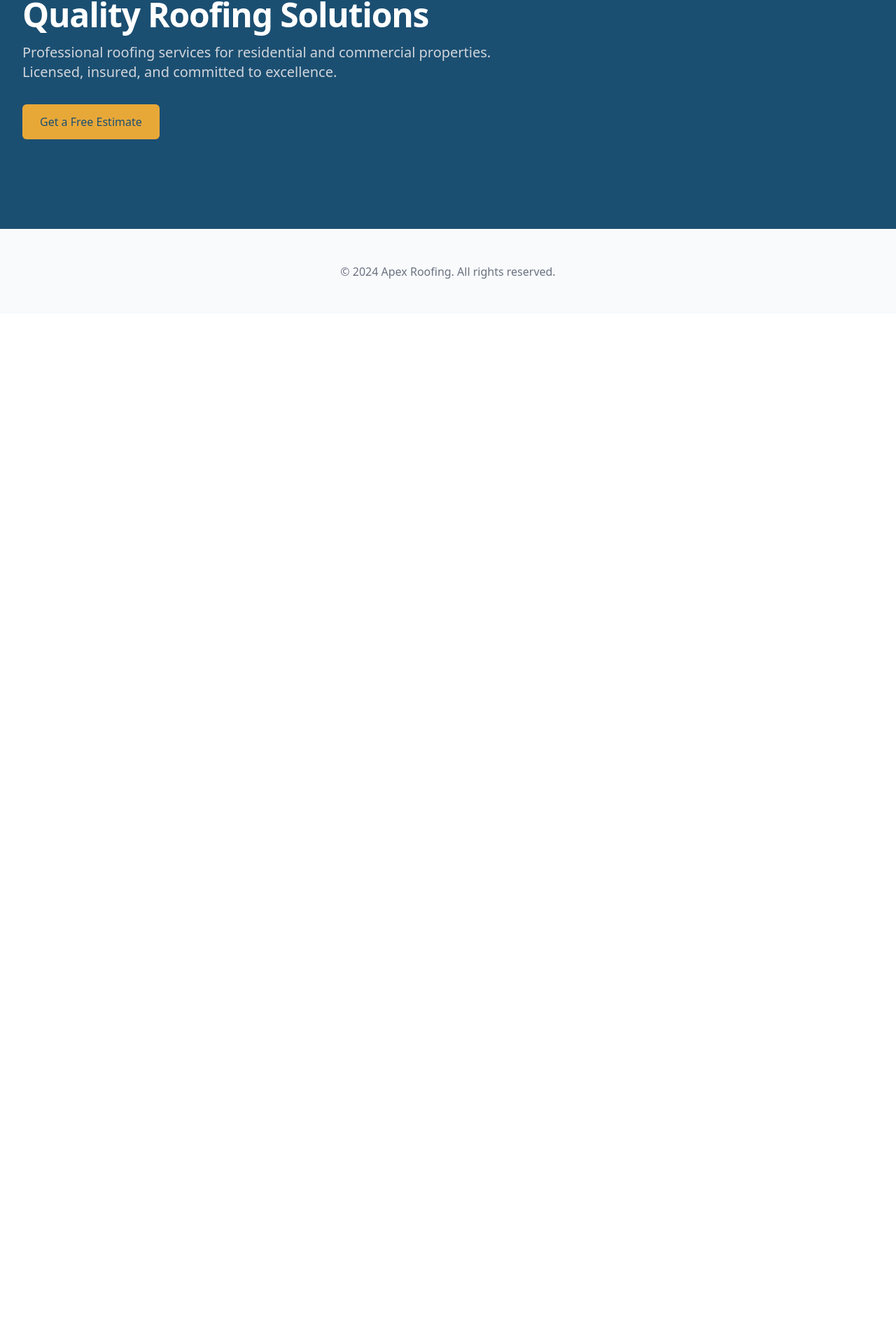
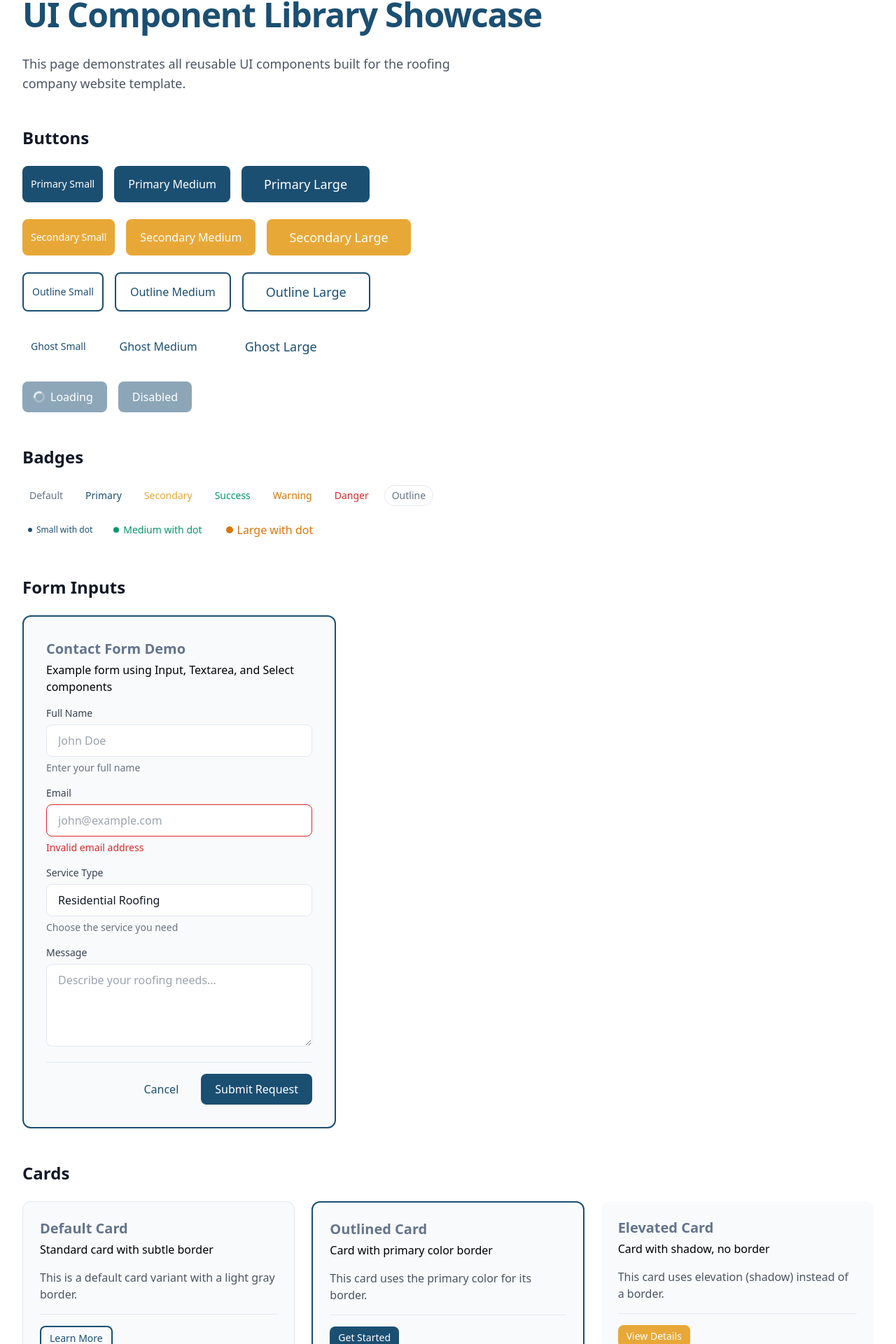
Before and after one commit to rijaluddina/whop, a React (Vite) app: page / in a window 1280 px wide. Shown: the part 196-2116 px from the top of the page at 70% size. Before the commit the page ends 800 px from the top, so only its background shows below. Built offline with nearby package versions, Linux system fonts and the light colour scheme.

Commit message:
fix: theming consistency for UI component library (Fix Round 1)

```diff
--- a/src/App.tsx
+++ b/src/App.tsx
@@ -1,8 +1,31 @@
+import {
+  Button,
+  Card,
+  CardHeader,
+  CardTitle,
+  CardDescription,
+  CardContent,
+  CardFooter,
+  Input,
+  Textarea,
+  Select,
+  Badge,
+  Container,
+  Section,
+} from './components/ui';
+
 function App() {
+  const selectOptions = [
+    { value: 'residential', label: 'Residential Roofing' },
+    { value: 'commercial', label: 'Commercial Roofing' },
+    { value: 'repair', label: 'Roof Repair' },
+    { value: 'inspection', label: 'Roof Inspection' },
+  ];
+
   return (
     <div className="min-h-screen bg-[var(--color-background)]">
       <header className="border-b border-[var(--color-surface)]">
-        <div className="max-w-7xl mx-auto px-4 sm:px-6 lg:px-8">
+        <Container>
           <div className="flex justify-between items-center h-16">
             <div className="flex items-center">
               <h1 className="text-xl font-bold text-[var(--color-primary)]">Apex Roofing</h1>
@@ -19,35 +42,222 @@ function App() {
               </a>
             </nav>
           </div>
-        </div>
+        </Container>
       </header>
       <main>
-        <section className="relative bg-[var(--color-primary)] text-white py-20 sm:py-32">
-          <div className="max-w-7xl mx-auto px-4 sm:px-6 lg:px-8">
-            <h2 className="text-4xl sm:text-5xl font-bold tracking-tight">
-              Quality Roofing Solutions
-            </h2>
-            <p className="mt-4 text-lg sm:text-xl text-gray-300 max-w-2xl">
-              Professional roofing services for residential and commercial properties. Licensed,
-              insured, and committed to excellence.
-            </p>
-            <div className="mt-8">
-              <a
-                href="#contact"
-                className="inline-flex items-center px-6 py-3 border border-transparent text-base font-medium rounded-md text-[var(--color-primary)] bg-[var(--color-secondary)] hover:bg-yellow-500"
-              >
-                Get a Free Estimate
-              </a>
+        <Section variant="default" size="xl">
+          <h2 className="text-4xl sm:text-5xl font-bold tracking-tight text-[var(--color-primary)] mb-8">
+            UI Component Library Showcase
+          </h2>
+          <p className="text-lg text-gray-600 mb-12 max-w-2xl">
+            This page demonstrates all reusable UI components built for the roofing company website
+            template.
+          </p>
+
+          {/* Buttons Section */}
+          <div className="mb-12">
+            <h3 className="text-2xl font-semibold text-gray-900 mb-6">Buttons</h3>
+            <div className="flex flex-wrap gap-4 mb-6">
+              <Button variant="primary" size="sm">
+                Primary Small
+              </Button>
+              <Button variant="primary" size="md">
+                Primary Medium
+              </Button>
+              <Button variant="primary" size="lg">
+                Primary Large
+              </Button>
+            </div>
+            <div className="flex flex-wrap gap-4 mb-6">
+              <Button variant="secondary" size="sm">
+                Secondary Small
+              </Button>
+              <Button variant="secondary" size="md">
+                Secondary Medium
+              </Button>
+              <Button variant="secondary" size="lg">
+                Secondary Large
+              </Button>
+            </div>
+            <div className="flex flex-wrap gap-4 mb-6">
+              <Button variant="outline" size="sm">
+                Outline Small
+              </Button>
+              <Button variant="outline" size="md">
+                Outline Medium
+              </Button>
+              <Button variant="outline" size="lg">
+                Outline Large
+              </Button>
+            </div>
+            <div className="flex flex-wrap gap-4 mb-6">
+              <Button variant="ghost" size="sm">
+                Ghost Small
+              </Button>
+              <Button variant="ghost" size="md">
+                Ghost Medium
+              </Button>
+              <Button variant="ghost" size="lg">
+                Ghost Large
+              </Button>
+            </div>
+            <div className="flex flex-wrap gap-4">
+              <Button variant="primary" loading>
+                Loading
+              </Button>
+              <Button variant="primary" disabled>
+                Disabled
+              </Button>
             </div>
           </div>
-        </section>
+
+          {/* Badges Section */}
+          <div className="mb-12">
+            <h3 className="text-2xl font-semibold text-gray-900 mb-6">Badges</h3>
+            <div className="flex flex-wrap gap-3 mb-4">
+              <Badge variant="default">Default</Badge>
+              <Badge variant="primary">Primary</Badge>
+              <Badge variant="secondary">Secondary</Badge>
+              <Badge variant="success">Success</Badge>
+              <Badge variant="warning">Warning</Badge>
+              <Badge variant="danger">Danger</Badge>
+              <Badge variant="outline">Outline</Badge>
+            </div>
+            <div className="flex flex-wrap gap-3 mb-4">
+              <Badge variant="primary" size="sm" dot>
+                Small with dot
+              </Badge>
+              <Badge variant="success" size="md" dot>
+                Medium with dot
+              </Badge>
+              <Badge variant="warning" size="lg" dot>
+                Large with dot
+              </Badge>
+            </div>
+          </div>
+
+          {/* Form Inputs Section */}
+          <div className="mb-12">
+            <h3 className="text-2xl font-semibold text-gray-900 mb-6">Form Inputs</h3>
+            <Card variant="outlined" padding="lg" className="max-w-md">
+              <CardHeader>
+                <CardTitle>Contact Form Demo</CardTitle>
+                <CardDescription>
+                  Example form using Input, Textarea, and Select components
+                </CardDescription>
+              </CardHeader>
+              <CardContent className="space-y-4">
+                <Input label="Full Name" placeholder="John Doe" helperText="Enter your full name" />
+                <Input
+                  label="Email"
+                  type="email"
+                  placeholder="john@example.com"
+                  error="Invalid email address"
+                />
+                <Select
+                  label="Service Type"
+                  placeholder="Select a service"
+                  options={selectOptions}
+                  helperText="Choose the service you need"
+                />
+                <Textarea label="Message" placeholder="Describe your roofing needs..." rows={4} />
+              </CardContent>
+              <CardFooter>
+                <div className="flex gap-3 justify-end">
+                  <Button variant="ghost">Cancel</Button>
+                  <Button variant="primary">Submit Request</Button>
+                </div>
+              </CardFooter>
+            </Card>
+          </div>
+
+          {/* Cards Section */}
+          <div className="mb-12">
+            <h3 className="text-2xl font-semibold text-gray-900 mb-6">Cards</h3>
+            <div className="grid grid-cols-1 md:grid-cols-3 gap-6">
+              <Card variant="default" padding="md">
+                <CardHeader>
+                  <CardTitle>Default Card</CardTitle>
+                  <CardDescription>Standard card with subtle border</CardDescription>
+                </CardHeader>
+                <CardContent>
+                  <p className="text-gray-600">
+                    This is a default card variant with a light gray border.
+                  </p>
+                </CardContent>
+                <CardFooter>
+                  <Button variant="outline" size="sm">
+                    Learn More
+                  </Button>
+                </CardFooter>
+              </Card>
+              <Card variant="outlined" padding="md">
+                <CardHeader>
+                  <CardTitle>Outlined Card</CardTitle>
+                  <CardDescription>Card with primary color border</CardDescription>
+                </CardHeader>
+                <CardContent>
+                  <p className="text-gray-600">This card uses the primary color for its border.</p>
+                </CardContent>
+                <CardFooter>
+                  <Button variant="primary" size="sm">
+                    Get Started
+                  </Button>
+                </CardFooter>
+              </Card>
+              <Card variant="elevated" padding="md">
+                <CardHeader>
+                  <CardTitle>Elevated Card</CardTitle>
+                  <CardDescription>Card with shadow, no border</CardDescription>
+                </CardHeader>
+                <CardContent>
+                  <p className="text-gray-600">
+                    This card uses elevation (shadow) instead of a border.
+                  </p>
+                </CardContent>
+                <CardFooter>
+                  <Button variant="secondary" size="sm">
+                    View Details
+                  </Button>
+                </CardFooter>
+              </Card>
+            </div>
+          </div>
+
+          {/* Container & Section Section */}
+          <div className="mb-12">
+            <h3 className="text-2xl font-semibold text-gray-900 mb-6">Container & Section</h3>
+            <div className="space-y-4">
+              <Section variant="alternate" size="sm" className="rounded-xl">
+                <div className="text-center py-4">
+                  <Badge variant="primary" className="mb-2">
+                    Section Component
+                  </Badge>
+                  <p className="text-gray-600">
+                    Alternate variant with surface background and small padding
+                  </p>
+                </div>
+              </Section>
+              <Section variant="dark" size="sm" className="rounded-xl">
+                <div className="text-center py-4">
+                  <Badge variant="outline" className="mb-2">
+                    Dark Section
+                  </Badge>
+                  <p className="text-gray-300">
+                    Dark variant with gray-900 background and white text
+                  </p>
+                </div>
+              </Section>
+            </div>
+          </div>
+        </Section>
       </main>
       <footer className="bg-[var(--color-surface)] border-t border-[var(--color-surface)] py-12">
-        <div className="max-w-7xl mx-auto px-4 sm:px-6 lg:px-8">
+        <Container>
           <p className="text-center text-gray-500">
             &copy; 2024 Apex Roofing. All rights reserved.
           </p>
-        </div>
+        </Container>
       </footer>
     </div>
   );
--- a/src/components/ui/Badge.tsx
+++ b/src/components/ui/Badge.tsx
@@ -9,13 +9,13 @@ export interface BadgeProps extends HTMLAttributes<HTMLSpanElement> {
 export const Badge = forwardRef<HTMLSpanElement, BadgeProps>(
   ({ variant = 'default', size = 'md', dot, className, children, ...props }, ref) => {
     const variants = {
-      default: 'bg-gray-100 text-gray-800',
+      default: 'bg-[var(--color-muted)]/10 text-[var(--color-muted)]',
       primary: 'bg-[var(--color-primary)]/10 text-[var(--color-primary)]',
       secondary: 'bg-[var(--color-secondary)]/10 text-[var(--color-secondary)]',
-      success: 'bg-green-100 text-green-800',
-      warning: 'bg-yellow-100 text-yellow-800',
-      danger: 'bg-red-100 text-red-800',
-      outline: 'bg-transparent border border-gray-300 text-gray-700',
+      success: 'bg-[var(--color-success)]/10 text-[var(--color-success)]',
+      warning: 'bg-[var(--color-warning)]/10 text-[var(--color-warning)]',
+      danger: 'bg-[var(--color-danger)]/10 text-[var(--color-danger)]',
+      outline: 'bg-transparent border border-[var(--color-border)] text-[var(--color-muted)]',
     };
     const sizes = {
       sm: 'px-2 py-0.5 text-xs',
@@ -23,13 +23,13 @@ export const Badge = forwardRef<HTMLSpanElement, BadgeProps>(
       lg: 'px-3 py-1.5 text-base',
     };
     const dotColors = {
-      default: 'bg-gray-400',
+      default: 'bg-[var(--color-muted)]',
       primary: 'bg-[var(--color-primary)]',
       secondary: 'bg-[var(--color-secondary)]',
-      success: 'bg-green-500',
-      warning: 'bg-yellow-500',
-      danger: 'bg-red-500',
-      outline: 'bg-gray-400',
+      success: 'bg-[var(--color-success)]',
+      warning: 'bg-[var(--color-warning)]',
+      danger: 'bg-[var(--color-danger)]',
+      outline: 'bg-[var(--color-muted)]',
     };
     const dotSizes = {
       sm: 'w-1.5 h-1.5',
--- a/src/components/ui/Card.tsx
+++ b/src/components/ui/Card.tsx
@@ -8,9 +8,9 @@ export interface CardProps extends HTMLAttributes<HTMLDivElement> {
 export const Card = forwardRef<HTMLDivElement, CardProps>(
   ({ variant = 'default', padding = 'md', className, children, ...props }, ref) => {
     const variants = {
-      default: 'bg-white border border-gray-200',
-      outlined: 'bg-white border-2 border-[var(--color-primary)]',
-      elevated: 'bg-white shadow-lg border-none',
+      default: 'bg-[var(--color-surface)] border border-[var(--color-border)]',
+      outlined: 'bg-[var(--color-surface)] border-2 border-[var(--color-primary)]',
+      elevated: 'bg-[var(--color-surface)] shadow-[var(--shadow-elevated)] border-none',
     };
     const paddings = {
       none: '',
@@ -42,7 +42,11 @@ CardHeader.displayName = 'CardHeader';
 
 export const CardTitle = forwardRef<HTMLHeadingElement, HTMLAttributes<HTMLHeadingElement>>(
   ({ className, children, ...props }, ref) => (
-    <h3 ref={ref} className={`text-xl font-semibold text-gray-900 ${className || ''}`} {...props}>
+    <h3
+      ref={ref}
+      className={`text-xl font-semibold text-[var(--color-muted)] ${className || ''}`}
+      {...props}
+    >
       {children}
     </h3>
   )
@@ -53,7 +57,7 @@ export const CardDescription = forwardRef<
   HTMLParagraphElement,
   HTMLAttributes<HTMLParagraphElement>
 >(({ className, children, ...props }, ref) => (
-  <p ref={ref} className={`text-gray-600 mt-1 ${className || ''}`} {...props}>
+  <p ref={ref} className={`text-[var(--color-muted)]/80 mt-1 ${className || ''}`} {...props}>
     {children}
   </p>
 ));
@@ -70,7 +74,11 @@ CardContent.displayName = 'CardContent';
 
 export const CardFooter = forwardRef<HTMLDivElement, HTMLAttributes<HTMLDivElement>>(
   ({ className, children, ...props }, ref) => (
-    <div ref={ref} className={`mt-4 pt-4 border-t border-gray-100 ${className || ''}`} {...props}>
+    <div
+      ref={ref}
+      className={`mt-4 pt-4 border-t border-[var(--color-border)] ${className || ''}`}
+      {...props}
+    >
       {children}
     </div>
   )
--- a/src/components/ui/Container.tsx
+++ b/src/components/ui/Container.tsx
@@ -1,8 +1,8 @@
-import { HTMLAttributes, forwardRef } from 'react';
+import { HTMLAttributes, forwardRef, ElementType } from 'react';
 
 export interface ContainerProps extends HTMLAttributes<HTMLDivElement> {
   size?: 'sm' | 'md' | 'lg' | 'xl' | 'full';
-  as?: 'div' | 'section' | 'main' | 'article' | 'aside';
+  as?: ElementType;
 }
 
 export const Container = forwardRef<HTMLDivElement, ContainerProps>(
--- a/src/components/ui/Input.tsx
+++ b/src/components/ui/Input.tsx
@@ -27,7 +27,7 @@ export const Input = forwardRef<HTMLInputElement, InputProps>(
             bg-white text-gray-900 placeholder:text-gray-400
             focus:outline-none focus:ring-2 focus:ring-offset-0
             disabled:bg-gray-50 disabled:text-gray-500 disabled:cursor-not-allowed
-            ${error ? 'border-red-500 focus:ring-red-500 focus:border-red-500' : 'border-gray-300 focus:ring-[var(--color-primary)] focus:border-[var(--color-primary)]'}
+            ${error ? 'border-[var(--color-error)] focus:ring-[var(--color-error)] focus:border-[var(--color-error)]' : 'border-[var(--color-border)] focus:ring-[var(--color-primary)] focus:border-[var(--color-primary)]'}
             ${className || ''}
           `}
           aria-invalid={error ? 'true' : 'false'}
--- a/src/components/ui/Section.tsx
+++ b/src/components/ui/Section.tsx
@@ -11,7 +11,7 @@ export const Section = forwardRef<HTMLElement, SectionProps>(
     const variants = {
       default: 'bg-[var(--color-background)]',
       alternate: 'bg-[var(--color-surface)]',
-      dark: 'bg-gray-900 text-white',
+      dark: 'bg-[var(--color-dark-bg)] text-[var(--color-dark-text)]',
     };
     const sizes = {
       sm: 'py-12 sm:py-16',
--- a/src/components/ui/Select.tsx
+++ b/src/components/ui/Select.tsx
@@ -35,7 +35,7 @@ export const Select = forwardRef<HTMLSelectElement, SelectProps>(
             bg-white text-gray-900
             focus:outline-none focus:ring-2 focus:ring-offset-0
             disabled:bg-gray-50 disabled:text-gray-500 disabled:cursor-not-allowed
-            ${error ? 'border-red-500 focus:ring-red-500 focus:border-red-500' : 'border-gray-300 focus:ring-[var(--color-primary)] focus:border-[var(--color-primary)]'}
+            ${error ? 'border-[var(--color-error)] focus:ring-[var(--color-error)] focus:border-[var(--color-error)]' : 'border-[var(--color-border)] focus:ring-[var(--color-primary)] focus:border-[var(--color-primary)]'}
             ${className || ''}
           `}
           aria-invalid={error ? 'true' : 'false'}
--- a/src/components/ui/Textarea.tsx
+++ b/src/components/ui/Textarea.tsx
@@ -27,7 +27,7 @@ export const Textarea = forwardRef<HTMLTextAreaElement, TextareaProps>(
             bg-white text-gray-900 placeholder:text-gray-400
             focus:outline-none focus:ring-2 focus:ring-offset-0
             disabled:bg-gray-50 disabled:text-gray-500 disabled:cursor-not-allowed
-            ${error ? 'border-red-500 focus:ring-red-500 focus:border-red-500' : 'border-gray-300 focus:ring-[var(--color-primary)] focus:border-[var(--color-primary)]'}
+            ${error ? 'border-[var(--color-error)] focus:ring-[var(--color-error)] focus:border-[var(--color-error)]' : 'border-[var(--color-border)] focus:ring-[var(--color-primary)] focus:border-[var(--color-primary)]'}
             ${className || ''}
           `}
           aria-invalid={error ? 'true' : 'false'}
--- a/src/index.css
+++ b/src/index.css
@@ -7,4 +7,13 @@
   --color-secondary: #e8a838;
   --color-background: #ffffff;
   --color-surface: #f8fafc;
+  --color-border: #e2e8f0;
+  --color-muted: #64748b;
+  --color-success: #059669;
+  --color-warning: #d97706;
+  --color-danger: #dc2626;
+  --color-error: #dc2626;
+  --color-dark-bg: #111827;
+  --color-dark-text: #f9fafb;
+  --shadow-elevated: 0 10px 15px -3px rgb(0 0 0 / 0.1), 0 4px 6px -4px rgb(0 0 0 / 0.1);
 }
```
Also changed, not shown: src/lib/config/company.ts (+8 -0 lines).
